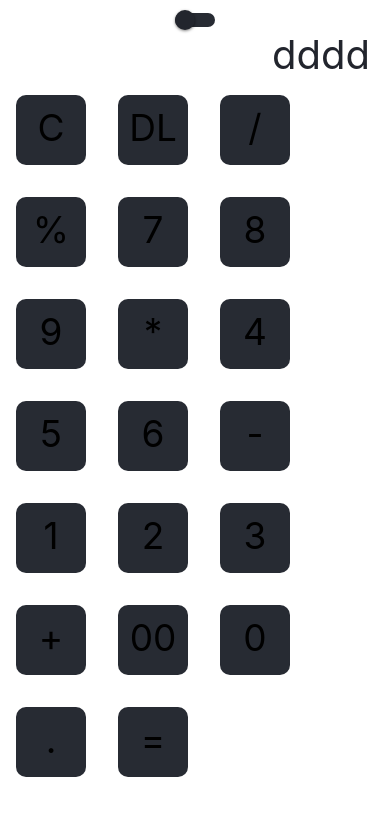
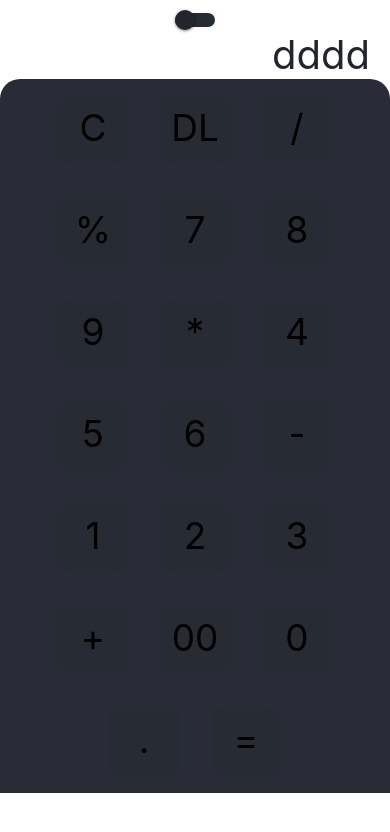
Before and after one commit to IMRANDIL/calculator_app-using-react-native, a React Native app: screen / in a window 390 px wide. Shown: the top 832 px of the page. Built offline with nearby package versions, Linux system fonts and the light colour scheme.

Commit message:
some more change

```diff
--- a/App.jsx
+++ b/App.jsx
@@ -64,7 +64,15 @@ const App = () => {
         }}>
         {result}
       </Text>
-      <View style={{flexDirection: 'row', flexWrap: 'wrap'}}>
+      <View
+        style={{
+          flexDirection: 'row',
+          flexWrap: 'wrap',
+          justifyContent: 'center',
+          borderTopRightRadius: 20,
+          borderTopLeftRadius: 20,
+          backgroundColor: getColor(colors.light1, colors.dark1),
+        }}>
         <Btn title="C" />
         <Btn title="DL" />
         <Btn title="/" />
```
